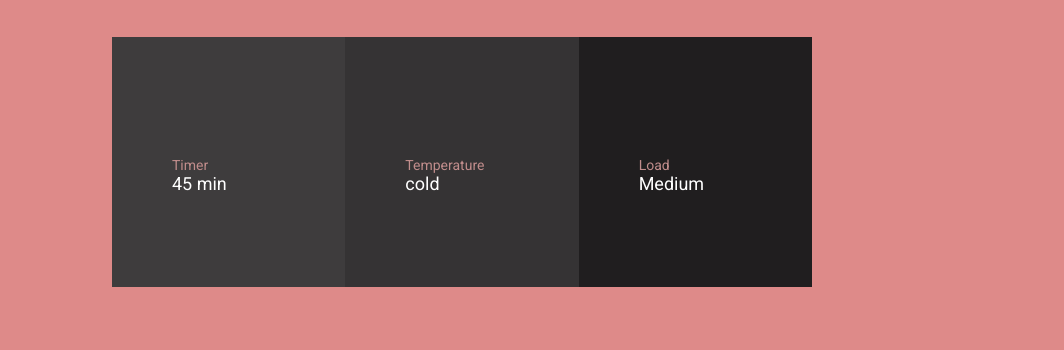
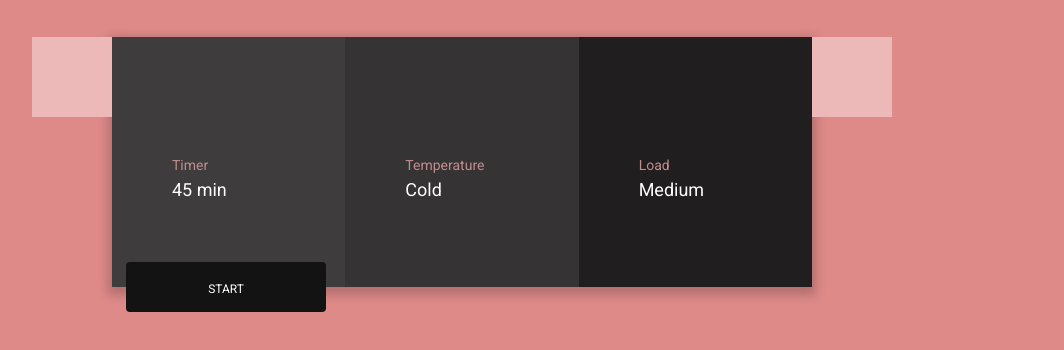
Before and after one commit to Max7dem/Max_Dem, a plain HTML site: page index.html in a window 1280 px wide. Shown: the part 200-550 px from the top of the page, without its empty margins (188-1252 px from the left). Drawn offline with Linux system fonts and the light colour scheme.

Commit message:
seventh commit

```diff
--- a/assets/css/styles.css
+++ b/assets/css/styles.css
@@ -42,6 +42,8 @@ header p {
 	height: 250px;
 	display: flex;
 	margin-top: 40px;
+	position: relative;
+	box-shadow: 0 4px 10px 4px rgba(0, 0, 0, .2);
 }
 
 .conteiner .box {
@@ -70,4 +72,39 @@ header p {
 .conteiner .box p:last-child {
 	color: white;
 	font-size: 18px;
+	margin-top: 6px;
 }
+
+.box:nth-child(1)::before {
+	content: "Start";
+	width: 200px;
+	height: 30px;
+	color: white;
+	text-align: center;
+	padding-top: 20px;
+	font-size: 12px;
+	border-radius: 4px;
+	text-transform: uppercase;
+	background-color: #131313;
+	position: absolute;
+	bottom: -25px;
+	left: 14px;
+}
+
+.conteiner::before {
+	content: "";
+	width: 80px;
+	height: 80px;
+	background-color: #ecb9b8;
+	position: absolute;
+	left: -80px;
+}
+
+.conteiner::after {
+	content: "";
+	width: 80px;
+	height: 80px;
+	background-color: #ecb9b8;
+	position: absolute;
+	right: -80px;
+}
--- a/index.html
+++ b/index.html
@@ -28,7 +28,7 @@
 		</div>
 		<div class="box">
 			<p>Temperature</p>
-			<p>cold</p>
+			<p>Cold</p>
 		</div>
 		<div class="box">
 			<p>Load</p>
```
